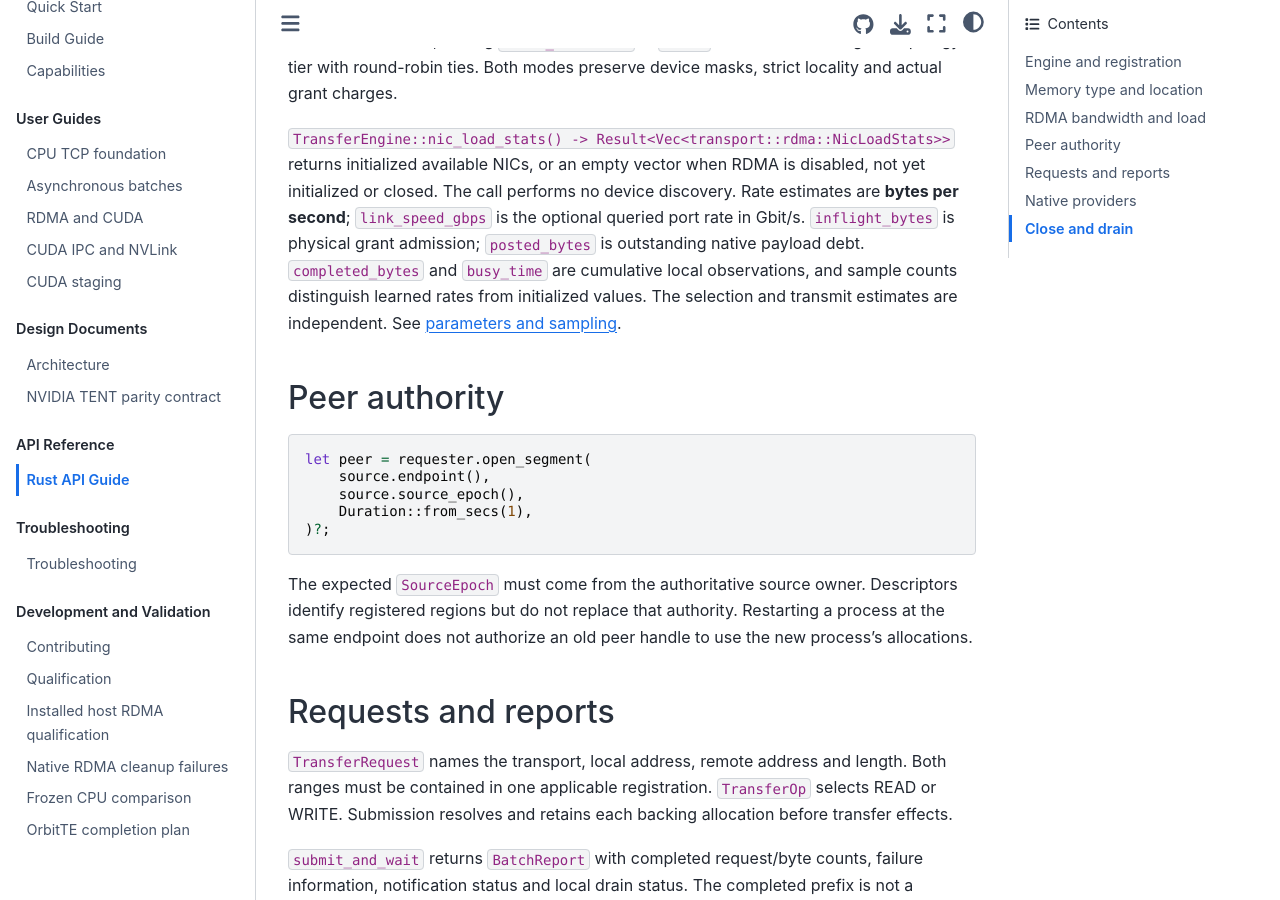
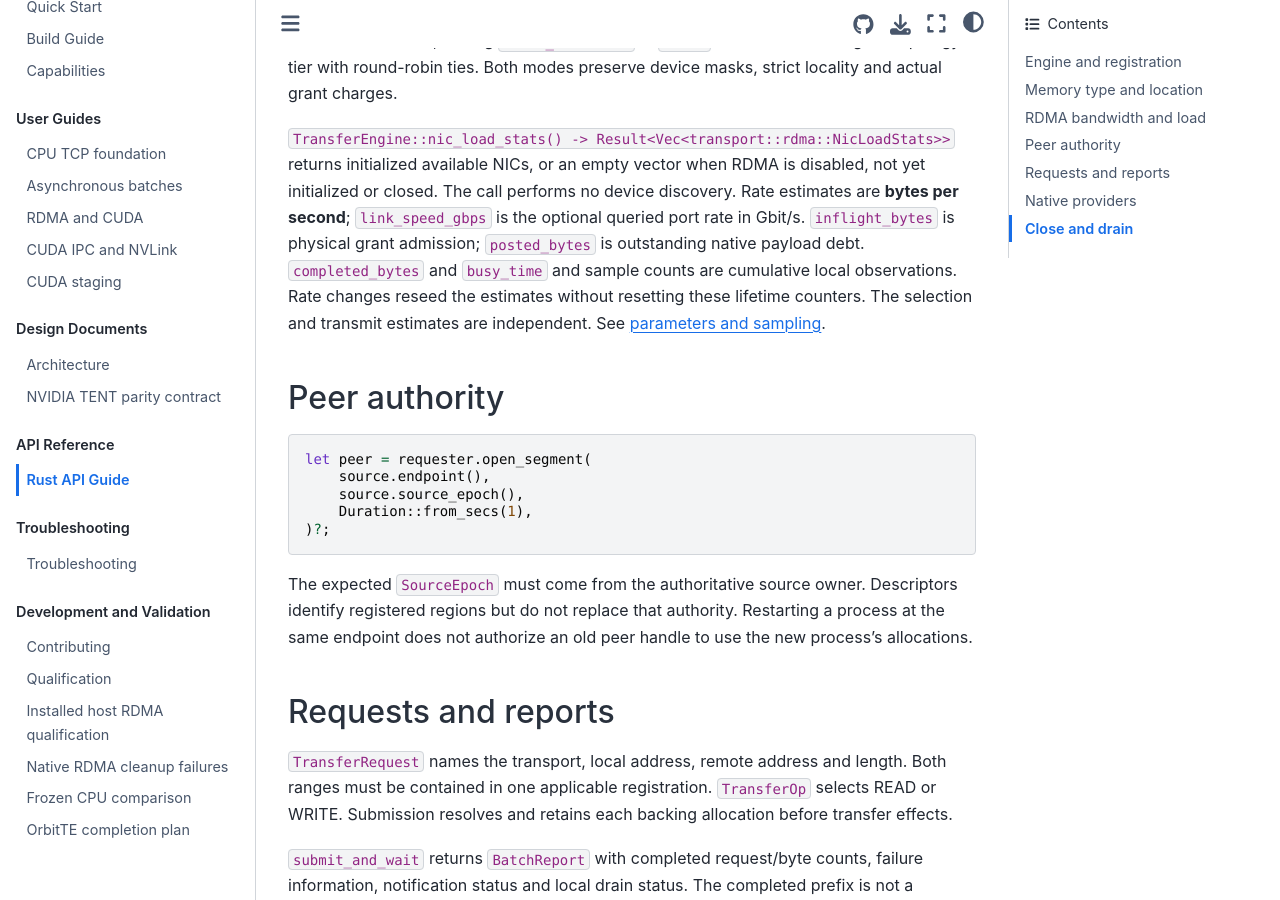
Before and after one commit to OrbitInfra/OrbitTE, a Sphinx documentation site: the page built from docs/rust-api.md, in a window 1280 px wide and 900 px high, scrolled down 2308 px. Built offline with Sphinx 7.4.7 and the Sphinx Book theme 1.1.4, drawn with Linux system fonts in a browser that asks for light colours.

Commit message:
docs(rdma): clarify cumulative NIC sample counters

```diff
--- a/docs/rust-api.md
+++ b/docs/rust-api.md
@@ -93,9 +93,9 @@ not yet initialized or closed. The call performs no device discovery. Rate
 estimates are **bytes per second**; `link_speed_gbps` is the optional queried
 port rate in Gbit/s. `inflight_bytes` is physical grant admission;
 `posted_bytes` is outstanding native payload debt. `completed_bytes` and
-`busy_time` are cumulative local observations, and sample counts distinguish
-learned rates from initialized values. The selection and transmit estimates are
-independent. See [parameters and sampling](rdma-cuda.md#bandwidth-aware-rdma-selection).
+`busy_time` and sample counts are cumulative local observations. Rate changes
+reseed the estimates without resetting these lifetime counters. The selection
+and transmit estimates are independent. See [parameters and sampling](rdma-cuda.md#bandwidth-aware-rdma-selection).
 
 ## Peer authority
 
```
